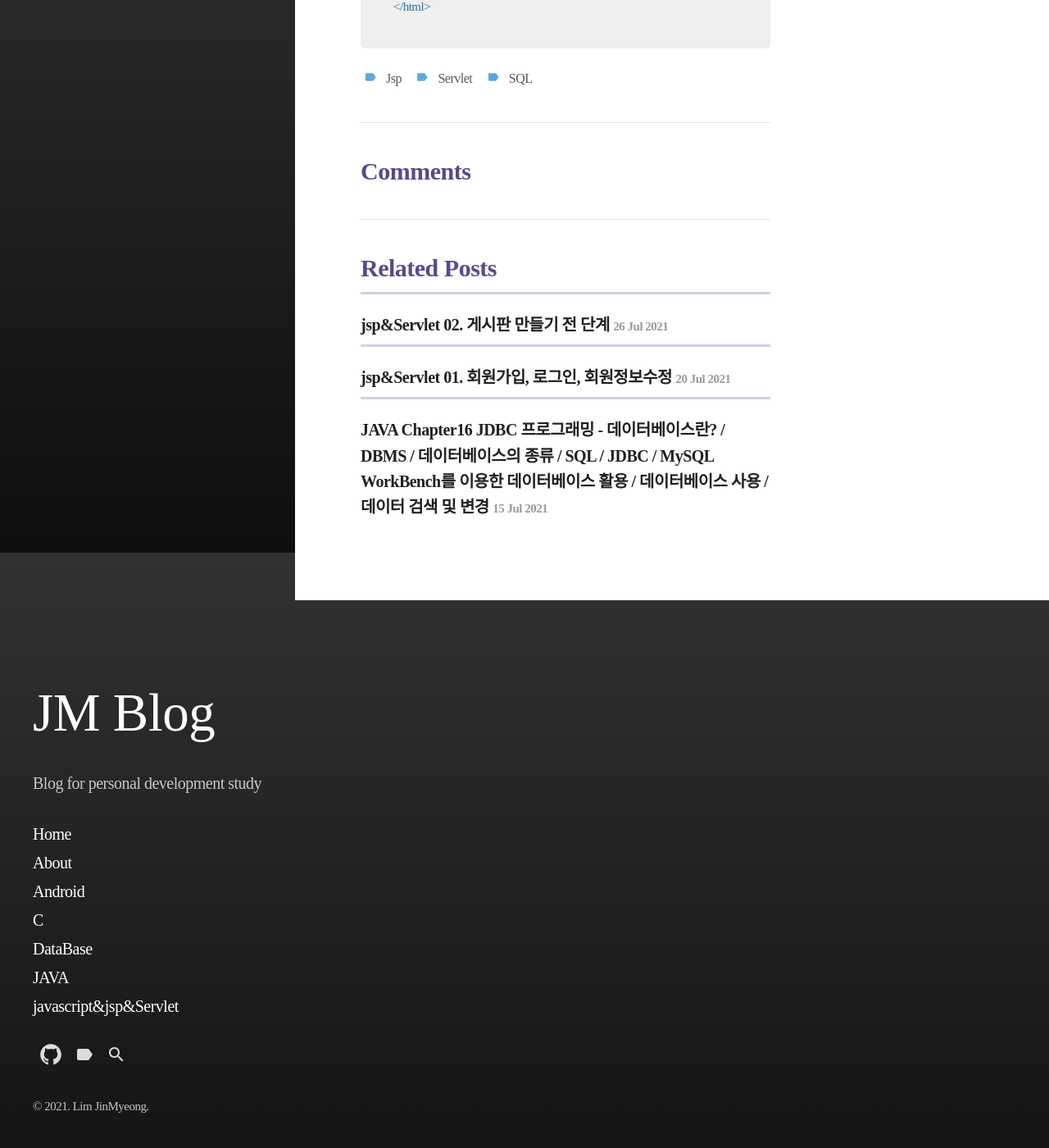
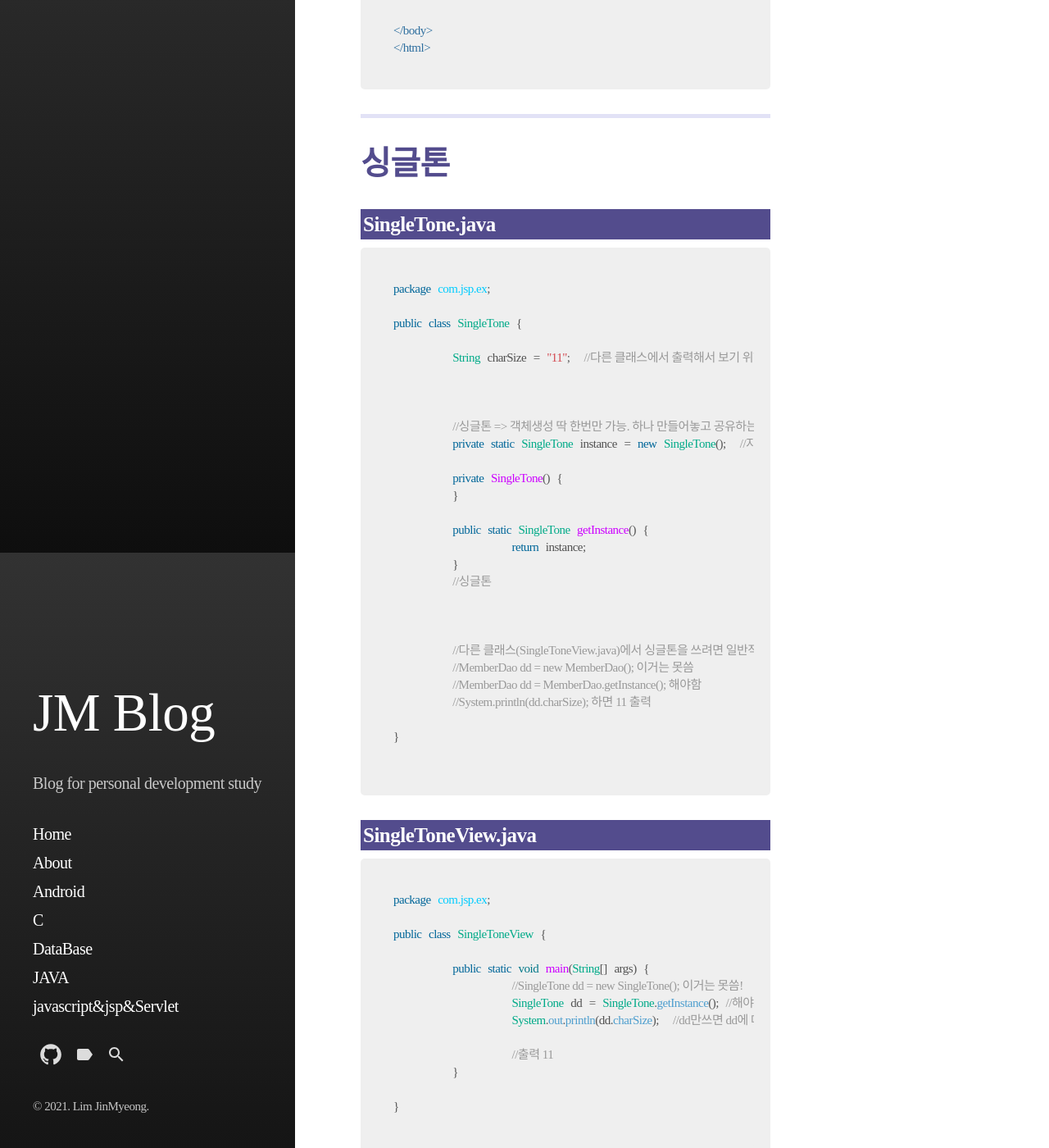
Before and after one commit to jm456789/jm456789.github.io, a Jekyll site: the page built from _posts/2021-07-27-JSP-board2.md, in a window 1280 px wide and 1400 px high, scrolled down 14626 px. Shown: the whole window at 82% size. Built offline with Jekyll 4.4.1, drawn with Linux system fonts in a browser that asks for light colours; some web fonts are replaced; some of the changed text lies outside the part shown.

Commit message:
Add files via upload

````diff
--- a/_posts/2021-07-27-JSP-board2.md
+++ b/_posts/2021-07-27-JSP-board2.md
@@ -1,7 +1,7 @@
 ---
 layout: post
 
-title: "jsp&Servlet 03. DB에 저장하여 사용한 로그인, 회원가입, 메인, 로그아웃, 정보수정"
+title: "jsp&Servlet 03. DB에 저장하여 사용한 로그인, 회원가입, 메인, 로그아웃, 정보수정, 싱글톤개념"
 excerpt: ""
 
 categories:
@@ -666,3 +666,59 @@ function updateInfoConfirm(){  //정보수정시 사용. modify.jsp
 </body>
 </html>
 ```
+
+---
+
+# 싱글톤
+
+### SingleTone.java
+
+```java
+package com.jsp.ex;
+
+public class SingleTone {
+
+	String charSize = "11";  //다른 클래스에서 출력해서 보기 위한 테스트. SingleToneView.java
+
+
+
+	//싱글톤 => 객체생성 딱 한번만 가능. 하나 만들어놓고 공유하는 메모리 형태. 갖다 써~
+	private static SingleTone instance = new SingleTone();  //자기자신 객체 생성. 필드로 포함. 객체타입의 필드
+
+	private SingleTone() {
+	}
+
+	public static SingleTone getInstance() {
+		return instance;
+	}
+	//싱글톤
+
+
+
+	//다른 클래스(SingleToneView.java)에서 싱글톤을 쓰려면 일반적인 new는 private으로 막혀있어서 못쓴다. 외부에서 객체 생성 안된다.
+	//MemberDao dd = new MemberDao(); 이거는 못씀
+	//MemberDao dd = MemberDao.getInstance(); 해야함
+	//System.println(dd.charSize); 하면 11 출력
+
+}
+
+```
+
+### SingleToneView.java
+
+```java
+package com.jsp.ex;
+
+public class SingleToneView {
+
+	public static void main(String[] args) {
+		//SingleTone dd = new SingleTone(); 이거는 못씀!
+		SingleTone dd = SingleTone.getInstance(); //해야함!
+		System.out.println(dd.charSize);  //dd만쓰면 dd에 대한 캐시코드값만 나옴
+
+		//출력 11
+	}
+
+}
+
+```
````
